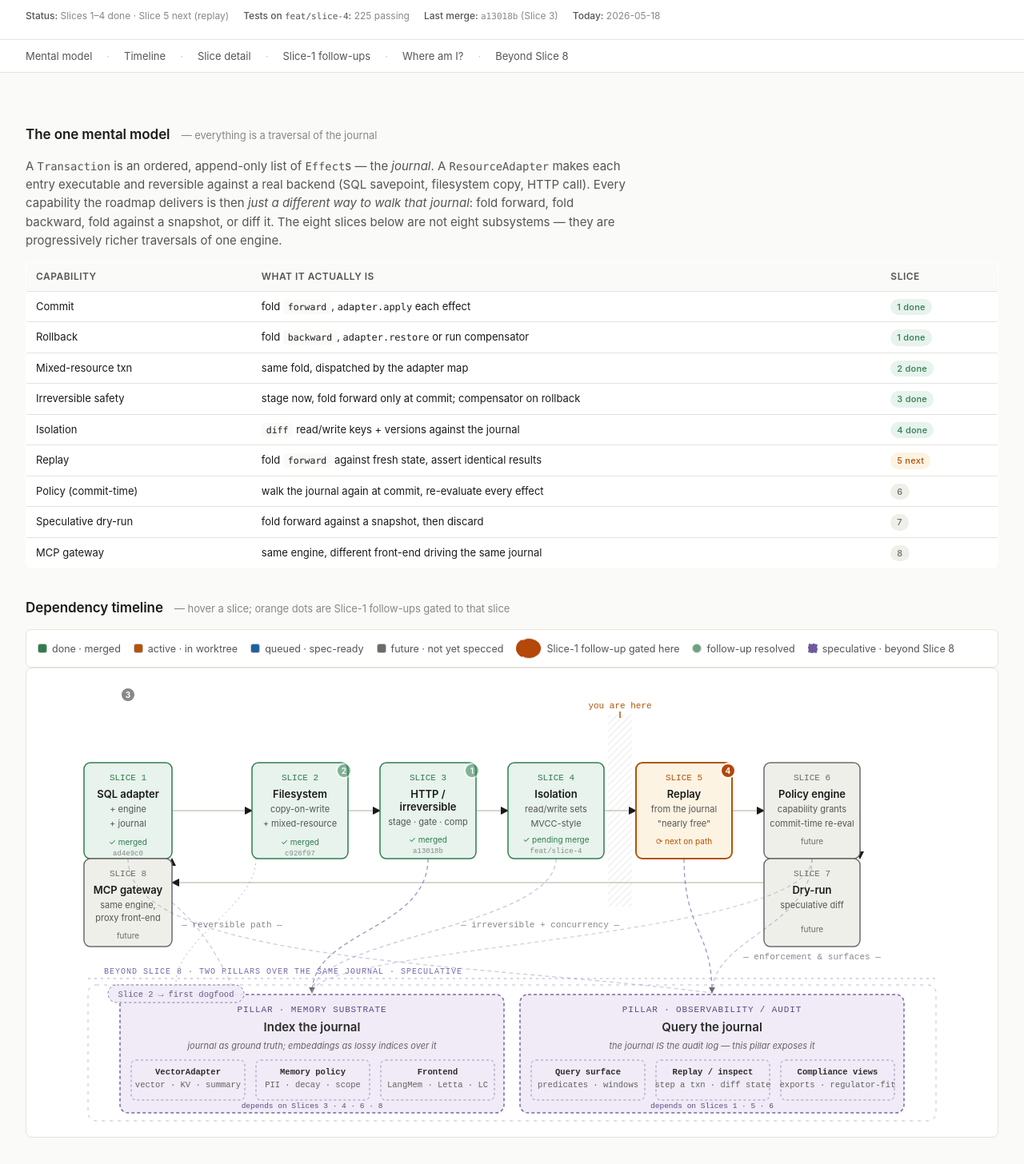
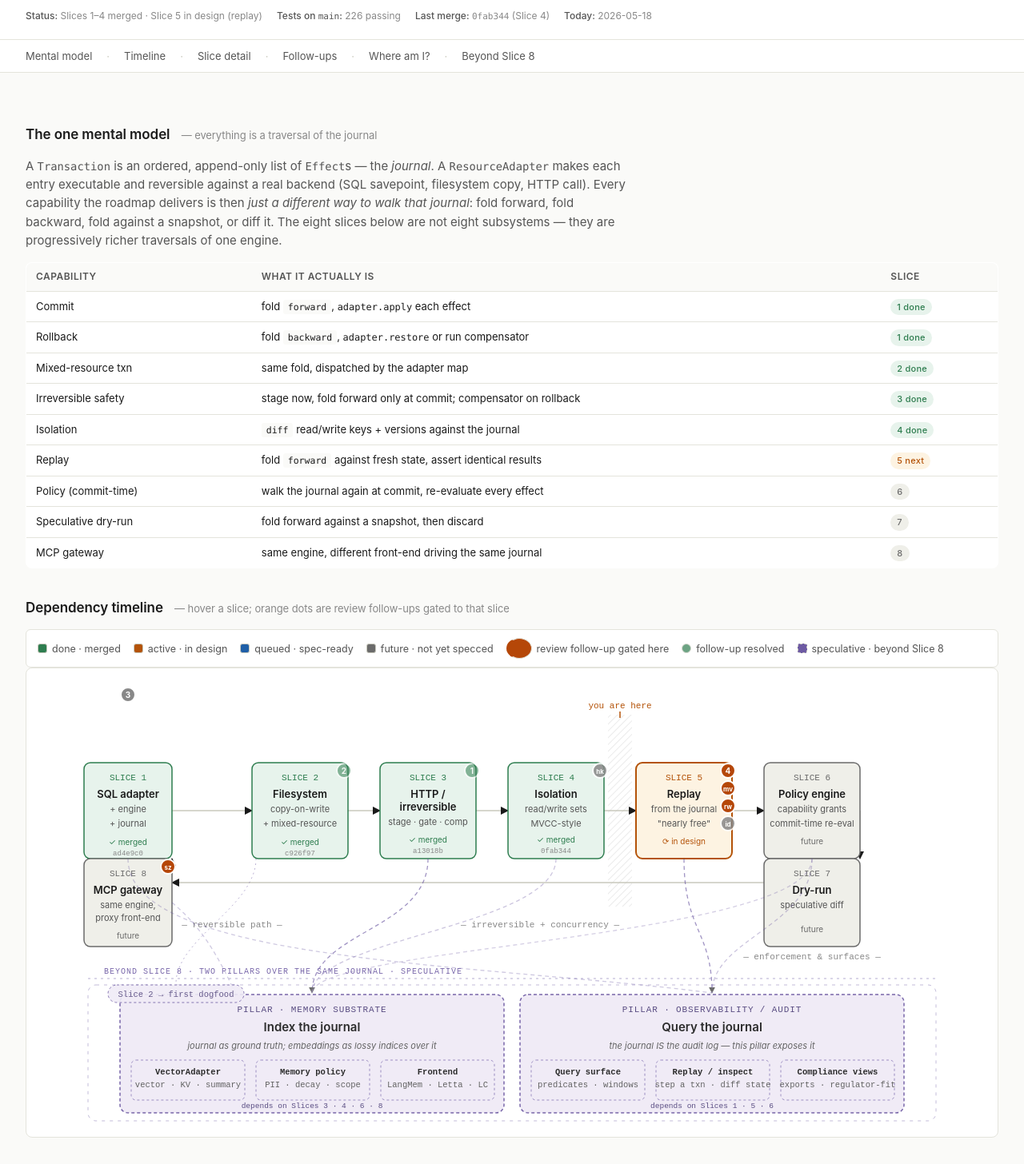
Before and after one commit to LukeyP02/Pherix, a plain HTML site: page docs/roadmap.html in a window 1280 px wide. Shown: the part 124-1580 px from the top of the page at 80% size. Drawn offline with Linux system fonts and the light colour scheme.

Commit message:
docs: post-Slice-4 sweep — flip status from pending to merged, retire decision-aid
Slice 4 merged at 0fab344 with the Retry leak fix (0fc8868) included.
Stale references to "pending merge" and 225 tests (now 226 after the
fix added a flipped-from-bug-pin test) cleaned up. slice-4-decisions.html
was retired by the worker as part of feat/slice-4's docs sweep before
merge; ROADMAP.md SHA updated; index.html status note rewritten to
reflect Slices 1-4 merged + 226 tests + Slice 5 active. roadmap.html
"Where am I?" paragraph and Slice 4 card badges updated.

future.html, roadmap.html graph (you-are-here band, Slice 4 → done,
Slice 5 → active) were already updated by the worker's pre-merge sweep
(commit 2bf6fd8). This commit completes the cleanup of the items that
became stale only AFTER the merge / fix landed.

The five Slice-4 follow-ups are in ROADMAP.md; two of them
(monotonic-counter self-bump, audit row not persisting read/write keys)
gate Slice 5 and should resolve before replay leans on the journal for
its forward fold.

Co-Authored-By: Claude Opus 4.7 (1M context) <noreply@anthropic.com>

```diff
--- a/docs/roadmap.html
+++ b/docs/roadmap.html
@@ -299,9 +299,9 @@
   <h1>Pherix — Build Roadmap</h1>
   <div class="sub">A visual map of the eight-slice build. Each slice ships something demoable; the system gets <em>deeper</em>, not just wider. Hover the timeline, expand a card, follow a thread.</div>
   <div class="meta">
-    <span><b>Status:</b> Slices 1–4 done · Slice 5 next (replay)</span>
-    <span><b>Tests on <code>feat/slice-4</code>:</b> 225 passing</span>
-    <span><b>Last merge:</b> <code>a13018b</code> (Slice 3)</span>
+    <span><b>Status:</b> Slices 1–4 merged · Slice 5 in design (replay)</span>
+    <span><b>Tests on <code>main</code>:</b> 226 passing</span>
+    <span><b>Last merge:</b> <code>0fab344</code> (Slice 4)</span>
     <span><b>Today:</b> 2026-05-18</span>
   </div>
 </header>
@@ -310,7 +310,7 @@
   <a href="#mental-model">Mental model</a><span class="sep">·</span>
   <a href="#timeline">Timeline</a><span class="sep">·</span>
   <a href="#slices">Slice detail</a><span class="sep">·</span>
-  <a href="#followups">Slice-1 follow-ups</a><span class="sep">·</span>
+  <a href="#followups">Follow-ups</a><span class="sep">·</span>
   <a href="#you-are-here">Where am I?</a><span class="sep">·</span>
   <a href="#beyond">Beyond Slice 8</a>
 </nav>
@@ -348,14 +348,14 @@
 
   <!-- =========================================== -->
   <section id="timeline">
-    <h2>Dependency timeline <span class="hint">— hover a slice; orange dots are Slice-1 follow-ups gated to that slice</span></h2>
+    <h2>Dependency timeline <span class="hint">— hover a slice; orange dots are review follow-ups gated to that slice</span></h2>
 
     <div class="legend" aria-label="Legend">
       <span class="legend-item"><span class="swatch done"></span> done · merged</span>
-      <span class="legend-item"><span class="swatch active"></span> active · in worktree</span>
+      <span class="legend-item"><span class="swatch active"></span> active · in design</span>
       <span class="legend-item"><span class="swatch queued"></span> queued · spec-ready</span>
       <span class="legend-item"><span class="swatch future"></span> future · not yet specced</span>
-      <span class="legend-item"><span class="swatch followup"></span> Slice-1 follow-up gated here</span>
+      <span class="legend-item"><span class="swatch followup"></span> review follow-up gated here</span>
       <span class="legend-item"><span class="swatch followup-resolved"></span> follow-up resolved</span>
       <span class="legend-item"><span class="swatch spec"></span> speculative · beyond Slice 8</span>
     </div>
@@ -446,30 +446,54 @@
           </g>
         </g>
 
-        <!-- SLICE 4 (done) -->
+        <!-- SLICE 4 (done · merged) -->
         <g class="node-card" data-slice="4" transform="translate(545,100)">
           <rect class="node-bg" width="120" height="120" rx="8" fill="var(--done-bg)" stroke="var(--done)" stroke-width="1.5"/>
           <text x="60" y="22" text-anchor="middle" font-size="11" font-family="ui-monospace,monospace" fill="var(--done)">SLICE 4</text>
           <text x="60" y="44" text-anchor="middle" font-size="13" font-weight="600" fill="var(--ink)">Isolation</text>
           <text x="60" y="62" text-anchor="middle" font-size="11" fill="var(--ink-soft)">read/write sets</text>
           <text x="60" y="80" text-anchor="middle" font-size="11" fill="var(--ink-soft)">MVCC-style</text>
-          <text x="60" y="100" text-anchor="middle" font-size="10" fill="var(--done)">✓ pending merge</text>
-          <text x="60" y="113" text-anchor="middle" font-size="9" font-family="ui-monospace,monospace" fill="var(--ink-faint)">feat/slice-4</text>
+          <text x="60" y="100" text-anchor="middle" font-size="10" fill="var(--done)">✓ merged</text>
+          <text x="60" y="113" text-anchor="middle" font-size="9" font-family="ui-monospace,monospace" fill="var(--ink-faint)">0fab344</text>
+          <!-- follow-up #S4-leak dot - meta-conn leak (housekeeping) -->
+          <g class="followup-dot" data-fu="S4-leak" opacity="0.85">
+            <circle cx="115" cy="10" r="9" fill="var(--ink-faint)" stroke="var(--panel)" stroke-width="2"/>
+            <text x="115" y="13.5" text-anchor="middle" font-size="8" font-weight="700" fill="white">hk</text>
+            <title>Slice-4 follow-up — SQLiteAdapter meta-connection leak; _CONN_ADAPTERS keyed by id(conn). Housekeeping, anytime.</title>
+          </g>
         </g>
 
-        <!-- SLICE 5 (active / next) -->
+        <!-- SLICE 5 (active · in design) -->
         <g class="node-card" data-slice="5" transform="translate(705,100)">
           <rect class="node-bg" width="120" height="120" rx="8" fill="var(--active-bg)" stroke="var(--active)" stroke-width="2"/>
           <text x="60" y="22" text-anchor="middle" font-size="11" font-family="ui-monospace,monospace" fill="var(--active)">SLICE 5</text>
           <text x="60" y="44" text-anchor="middle" font-size="13" font-weight="600" fill="var(--ink)">Replay</text>
           <text x="60" y="62" text-anchor="middle" font-size="11" fill="var(--ink-soft)">from the journal</text>
           <text x="60" y="80" text-anchor="middle" font-size="11" fill="var(--ink-soft)">"nearly free"</text>
-          <text x="60" y="102" text-anchor="middle" font-size="10" fill="var(--active)">⟳ next on path</text>
-          <!-- follow-up #4 dot - in-memory default (gates slice 5) -->
+          <text x="60" y="102" text-anchor="middle" font-size="10" fill="var(--active)">⟳ in design</text>
+          <!-- Slice-1 FU#4 dot — in-memory default audit journal (blocker) -->
           <g class="followup-dot" data-fu="4">
             <circle cx="115" cy="10" r="9" fill="var(--warn)" stroke="var(--panel)" stroke-width="2"/>
             <text x="115" y="13.5" text-anchor="middle" font-size="10" font-weight="700" fill="white">4</text>
-            <title>Follow-up #4 — Default audit journal is :memory: (gates Slice 5, replay needs durable journal).</title>
+            <title>Slice-1 FU#4 — Default AuditJournal is :memory:. Replay needs durable-by-default. Blocker for Slice 5.</title>
+          </g>
+          <!-- Slice-4 FU monotonic-counter (blocker) -->
+          <g class="followup-dot" data-fu="S4-mvcc">
+            <circle cx="115" cy="32" r="9" fill="var(--warn)" stroke="var(--panel)" stroke-width="2"/>
+            <text x="115" y="35.5" text-anchor="middle" font-size="8" font-weight="700" fill="white">mv</text>
+            <title>Slice-4 FU — Monotonic-counter MVCC cannot distinguish self-bumps from cross-txn writes. Blocker for Slice 5.</title>
+          </g>
+          <!-- Slice-4 FU read/write-keys not persisted (blocker; also gates Slice 8) -->
+          <g class="followup-dot" data-fu="S4-rwkeys">
+            <circle cx="115" cy="54" r="9" fill="var(--warn)" stroke="var(--panel)" stroke-width="2"/>
+            <text x="115" y="57.5" text-anchor="middle" font-size="8" font-weight="700" fill="white">rw</text>
+            <title>Slice-4 FU — Audit journal does not persist read_keys / write_keys. Blocker for Slice 5; also gates Slice 8 gateway.</title>
+          </g>
+          <!-- Slice-3 FU idempotency replay-pin (strengthen in Slice 5) -->
+          <g class="followup-dot" data-fu="S3-idem" opacity="0.85">
+            <circle cx="115" cy="76" r="9" fill="var(--ink-faint)" stroke="var(--panel)" stroke-width="2"/>
+            <text x="115" y="79.5" text-anchor="middle" font-size="8" font-weight="700" fill="white">id</text>
+            <title>Slice-3 FU — Idempotency test is a pin, not a real replay scenario. Strengthen in Slice 5.</title>
           </g>
         </g>
 
@@ -500,6 +524,12 @@
           <text x="55" y="62" text-anchor="middle" font-size="11" fill="var(--ink-soft)">same engine,</text>
           <text x="55" y="78" text-anchor="middle" font-size="11" fill="var(--ink-soft)">proxy front-end</text>
           <text x="55" y="100" text-anchor="middle" font-size="10" fill="var(--future)">future</text>
+          <!-- Slice-4 FU Serialize cross-process (decide alongside Slice 8 scope) -->
+          <g class="followup-dot" data-fu="S4-serialize">
+            <circle cx="105" cy="10" r="9" fill="var(--warn)" stroke="var(--panel)" stroke-width="2"/>
+            <text x="105" y="13.5" text-anchor="middle" font-size="8" font-weight="700" fill="white">sz</text>
+            <title>Slice-4 FU — Serialize cross-process documented as Abort-degrade, not enforced. Decide alongside Slice 8 gateway scope.</title>
+          </g>
         </g>
 
         <!-- follow-up #3 - the "nit" dot, attached loosely (anytime) -->
@@ -623,7 +653,7 @@
     <div class="compare">
       <div>
         <h4>What's behind you <span class="tag now">Slices 1–4, merged</span></h4>
-        The engine is now complete in the <em>ACI</em> sense — atomicity, consistency-within-a-txn, isolation. Slice 1 (<code>ad4e9c0</code>) shipped the reversible-path engine. Slice 2 (<code>c926f97</code>) proved the protocol with copy-on-write filesystem snapshots and the <code>TransactionalResourceAdapter</code> sub-protocol. Slice 3 (<code>a13018b</code>) added the irreversible lane: staging, compensators-as-tools, the gate, partial-commit unwind with <code>STUCK</code> for missing compensators. Slice 4 (pending merge) brings isolation online: read/write-set capture through the resource handles, per-adapter versioning (SQL side-table + a meta-connection so cross-process reads see committed bumps; FS via content hash), the commit-time diff, and three resolution policies (<code>Abort</code>, <code>Retry(N)</code> via <code>run_txn</code>, in-process <code>Serialize</code>). <strong>225 tests green</strong> (+66 over Slice 3).
+        The engine is now complete in the <em>ACI</em> sense — atomicity, consistency-within-a-txn, isolation. Slice 1 (<code>ad4e9c0</code>) shipped the reversible-path engine. Slice 2 (<code>c926f97</code>) proved the protocol with copy-on-write filesystem snapshots and the <code>TransactionalResourceAdapter</code> sub-protocol. Slice 3 (<code>a13018b</code>) added the irreversible lane: staging, compensators-as-tools, the gate, partial-commit unwind with <code>STUCK</code> for missing compensators. Slice 4 (<code>0fab344</code>) brings isolation online: read/write-set capture through the resource handles, per-adapter versioning (SQL side-table + a meta-connection so cross-process reads see committed bumps; FS via content hash), the commit-time diff, and three resolution policies (<code>Abort</code>, <code>Retry(N)</code> via <code>run_txn</code>, in-process <code>Serialize</code>). <strong>226 tests green</strong> (+67 over Slice 3).
       </div>
       <div>
         <h4>What's in flight <span class="tag next">Slice 5 — replay from the journal</span></h4>
@@ -721,9 +751,9 @@
       <article class="slice done">
         <h3><span class="num">04</span> Isolation</h3>
         <div class="badges">
-          <span class="badge done">done · pending merge</span>
-          <span class="badge dim">feat/slice-4</span>
-          <span class="badge dim">225 tests · +66</span>
+          <span class="badge done">done · merged</span>
+          <span class="badge dim">0fab344</span>
+          <span class="badge dim">226 tests · +67</span>
         </div>
         <p class="one-liner">The "I" in ACID. Every effect's reads and writes are journalled with versions; at commit, the diff folds the journal against current adapter state and the resolution policy fires.</p>
         <details>
```
Also changed, not shown: docs/ROADMAP.md (+1 -1 lines), docs/future.html (+8 -8 lines), docs/index.html (+1 -1 lines).
